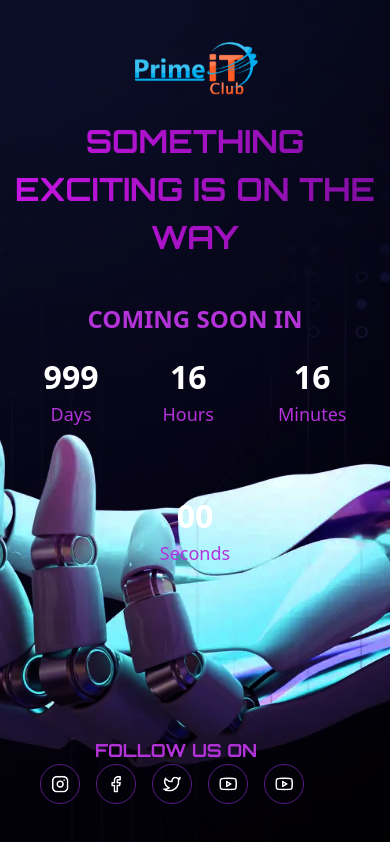
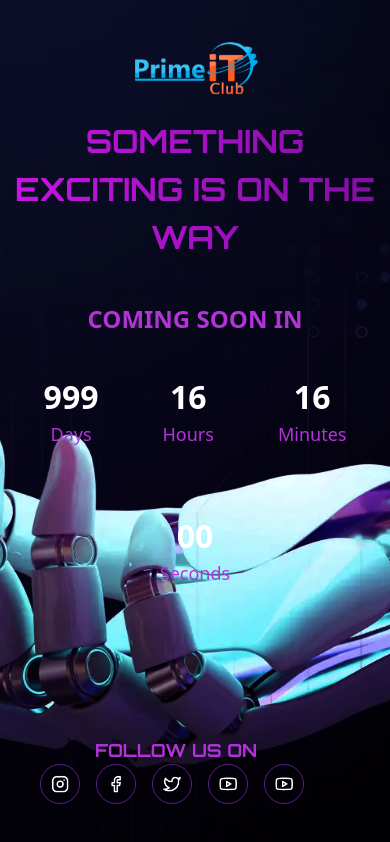
Before and after one commit to tyzrex/Hackaverse-Genesis, a React (Vite) app: page / in a window 390 px wide. Built offline with nearby package versions, Linux system fonts and the light colour scheme.

Commit message:
Update styles and components for countdown timer

```diff
--- a/src/_components/counter.tsx
+++ b/src/_components/counter.tsx
@@ -42,7 +42,7 @@ const CountdownTimer: React.FC<{ event: Event }> = ({ event }) => {
   }, [event]);
 
   return (
-    <div className="text-white font-secondary p-4 rounded-md">
+    <div className="text-white font-secondary p-4 rounded-md mt-5 md:mt-0">
       <div className="flex justify-center items-center gap-16 md:gap-32 flex-wrap">
         <div className="flex flex-col items-center">
           <span className="text-[32px] md:text-[48px] lg:text-[72px] font-secondary font-bold">
```
